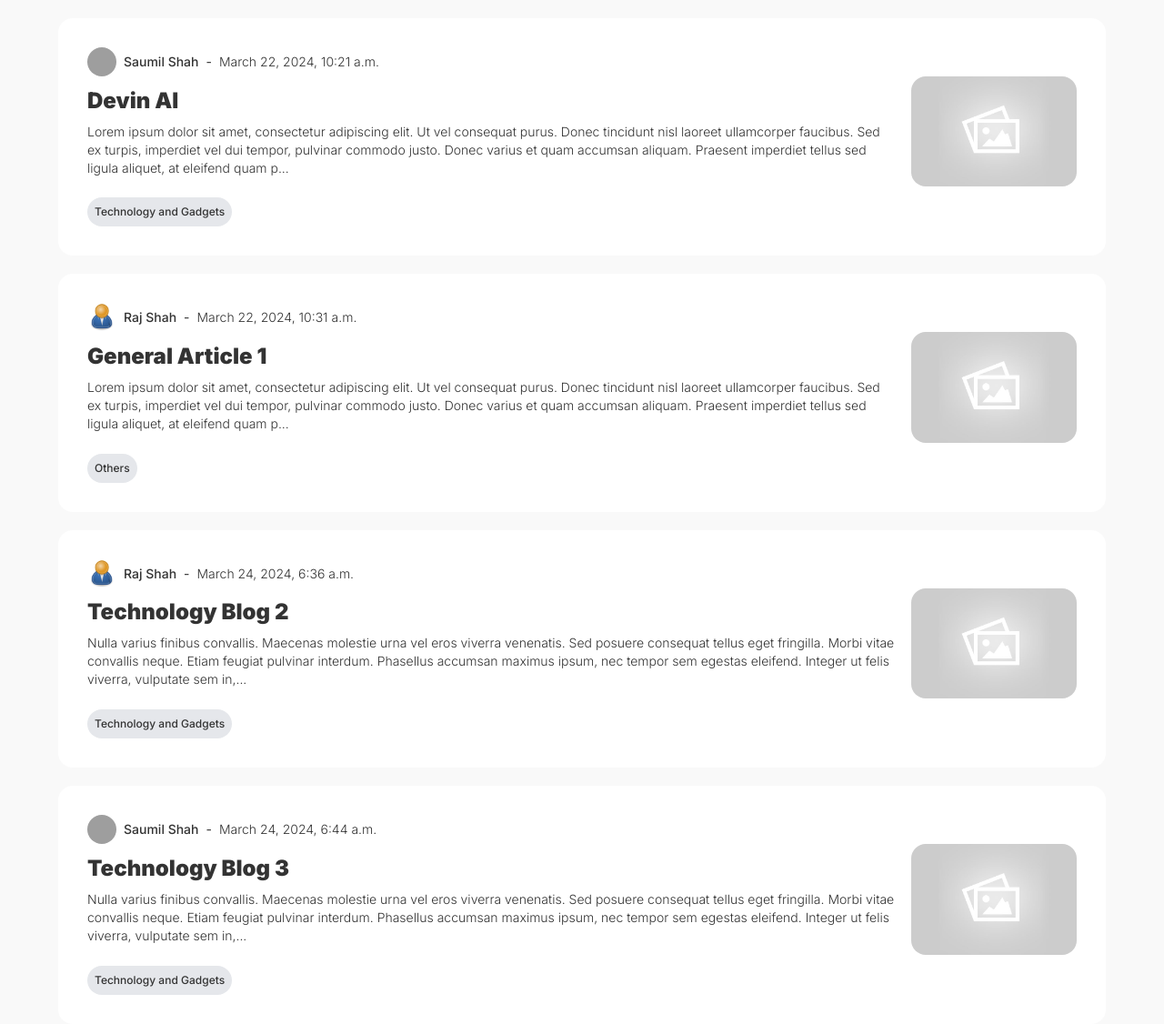
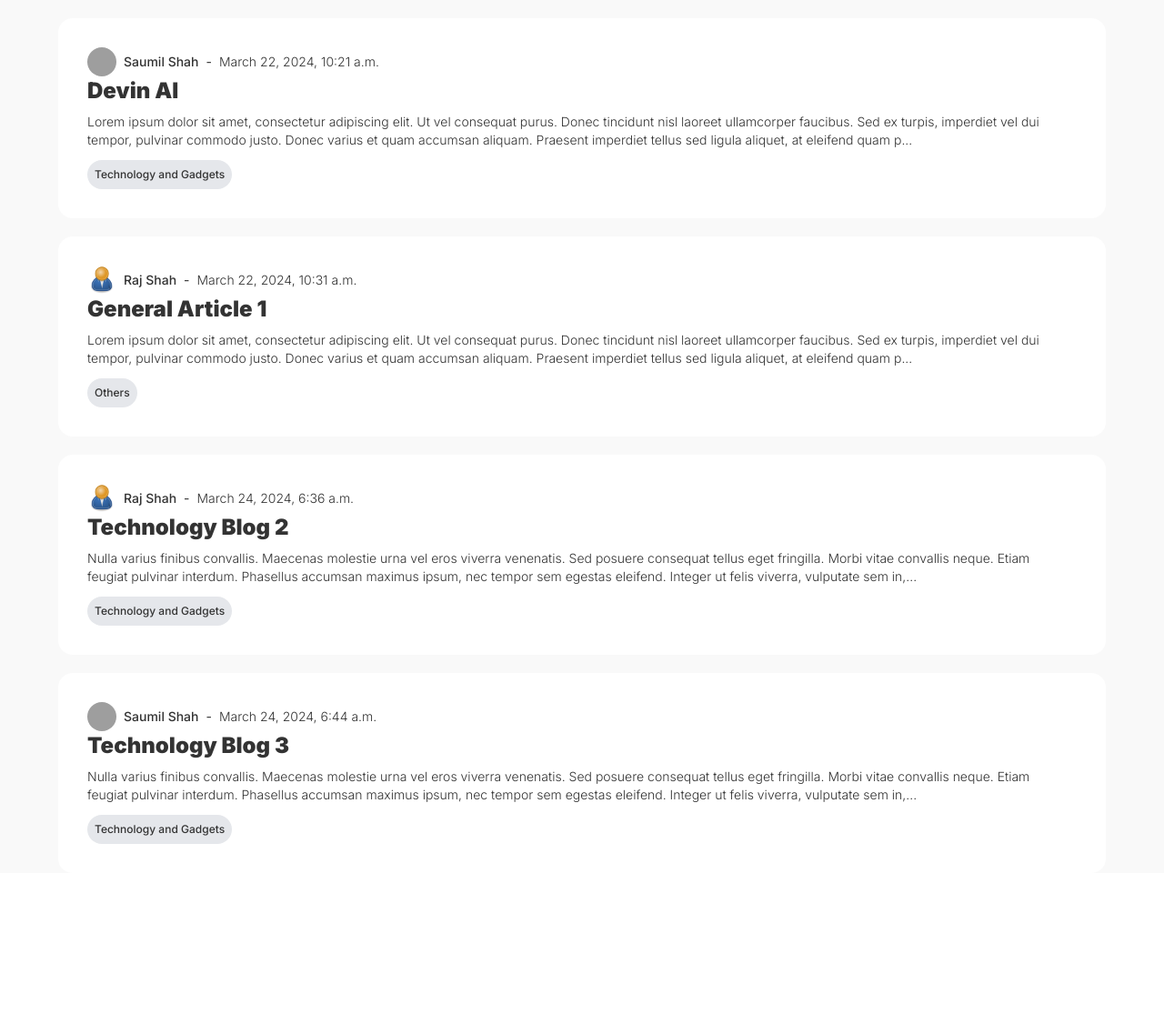
Before and after one commit to saumil8200/blog-app, a Django app: page / in a window 1280 px wide. Shown: the part 64-1190 px from the top of the page at 91% size. After the commit the page ends 992 px from the top, so only its background shows below. Run offline with Django 4.2, Linux system fonts and the light colour scheme; data comes from the database, SQL or seed files in the repository; style sheets or scripts are compiled from the project's sources; grey boxes are pictures that could not be loaded.

Commit message:
removed feature image section for now

```diff
--- a/blogs/templates/blogs/blogs.html
+++ b/blogs/templates/blogs/blogs.html
@@ -36,7 +36,7 @@
                             </div>
                         </div>
                         <div class="pl-2">
-                            <img class="w-[400px] rounded-2xl" src="{{ blog.featured_image.url }}">
+                            <!-- <img class="w-[400px] rounded-2xl" src="{{ blog.featured_image.url }}"> -->
                         </div>
                     </div>
                 </a>
--- a/users/templates/users/user_profile.html
+++ b/users/templates/users/user_profile.html
@@ -44,7 +44,7 @@
                                     </div>
                                 </div>
                                 <div class="pl-2">
-                                    <img class="w-[400px] rounded-2xl" src="{{ blog.featured_image.url }}">
+                                    <!-- <img class="w-[400px] rounded-2xl" src="{{ blog.featured_image.url }}"> -->
                                 </div>
                             </div>
                         </a>
```
